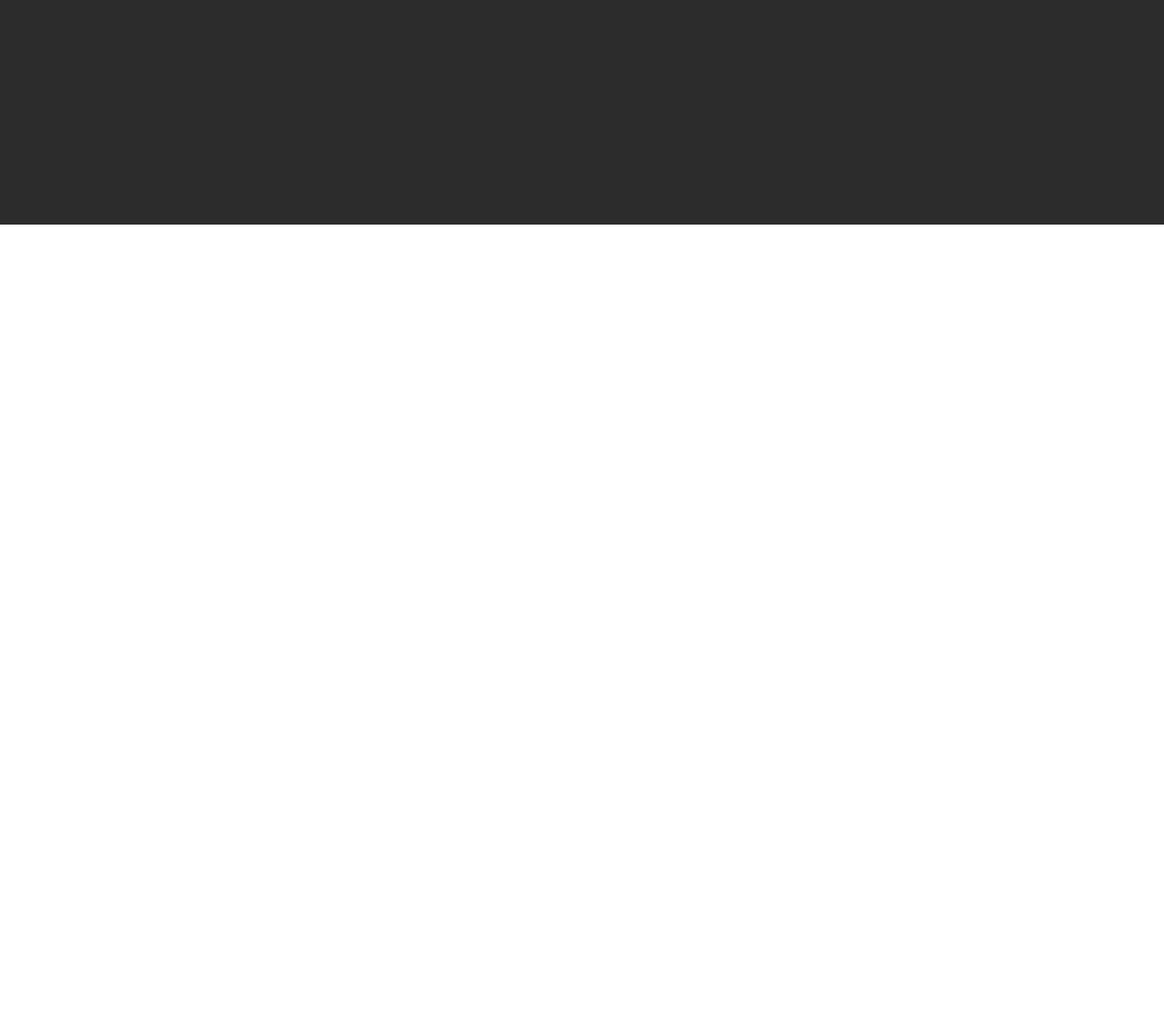
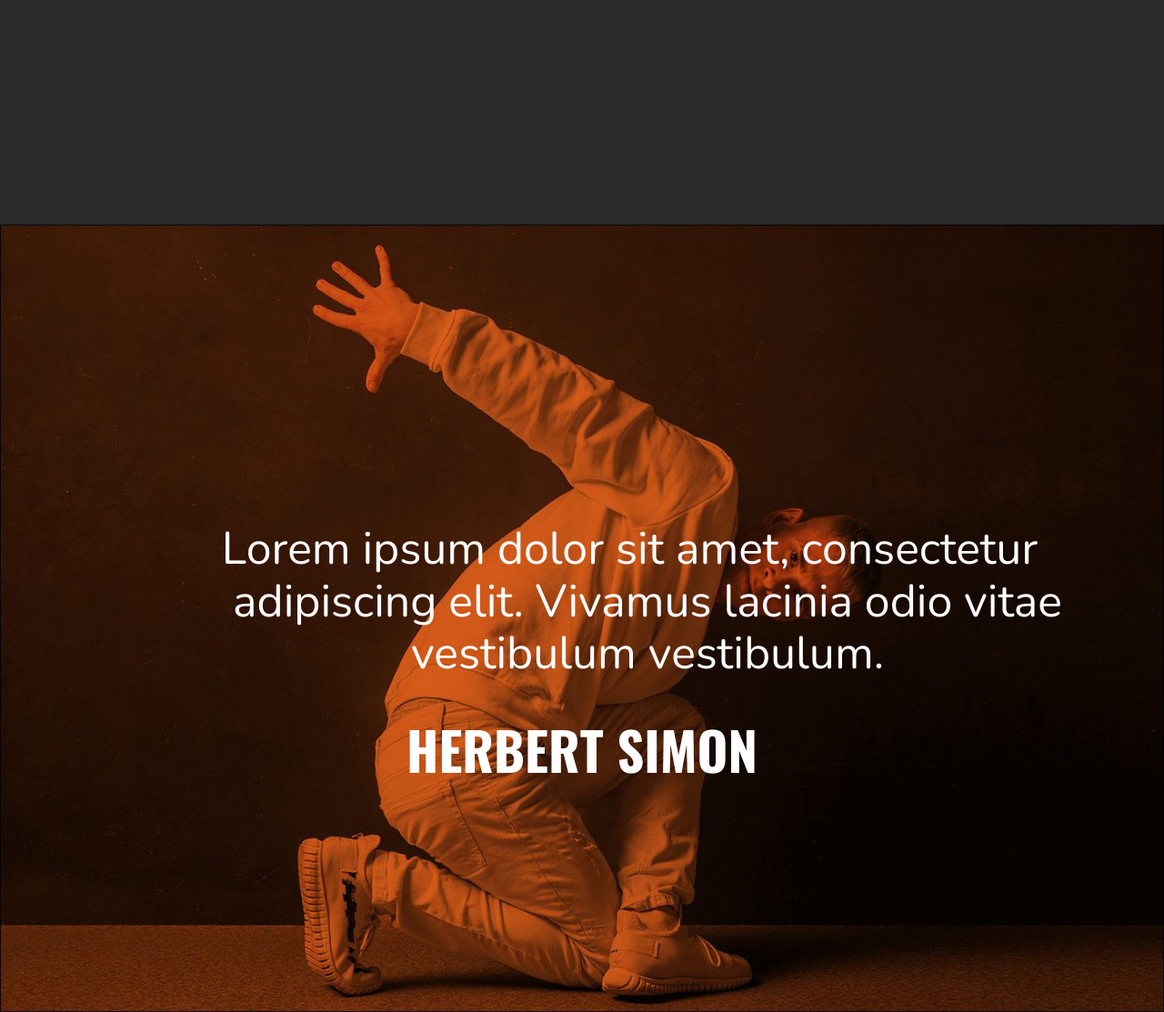
Before and after one commit to DonChronos/musicology, a plain HTML site: page index.html in a window 1280 px wide. Shown: the part 5363-6476 px from the top of the page at 91% size. Before the commit the page ends 5610 px from the top, so only its background shows below. Drawn offline with Linux system fonts and the light colour scheme; files whose address does not match are found by name.

Commit message:
Herbert section done

```diff
--- a/css/style.css
+++ b/css/style.css
@@ -275,3 +275,25 @@ button {
   color: white;
   text-align: center;
 }
+
+.herbert {
+  background-image: url('../img/dancer_herbert.jpg');
+  background-size: 100%;
+  background-position-x: 0;
+  background-position-y: 0;
+}
+
+.herbert .section_subtxt {
+  font-family: Nunito;
+  font-size: 50px;
+  margin-top: 0;
+  padding-top: 330px;
+  max-width: 912px;
+  margin-left: 20%;
+  text-align: center;
+}
+
+.herbert .section_header {
+  font-size: 58px;
+  padding-top: 0;
+}
--- a/index.html
+++ b/index.html
@@ -125,5 +125,9 @@
       </div>
     </div>
   </section>
+  <section class="herbert section">
+    <p class="section_subtxt">Lorem ipsum dolor sit amet, consectetur adipiscing elit. Vivamus lacinia odio vitae vestibulum vestibulum.</p>
+    <div class="section_header">HERBERT SIMON</div>
+  </section>
 </body>
 </html>
```
Also changed, not shown: img/dancer_herbert.jpg (added).
